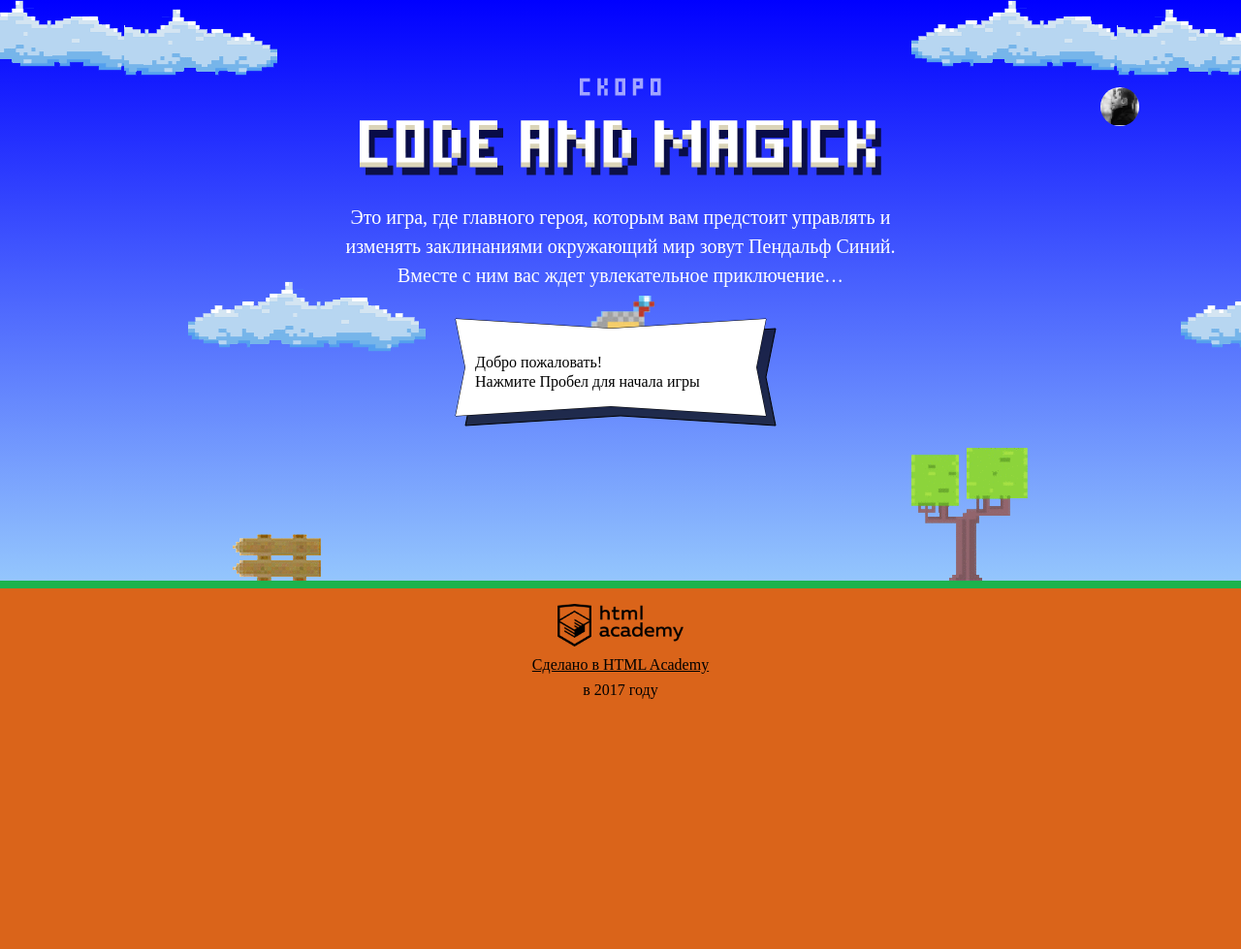
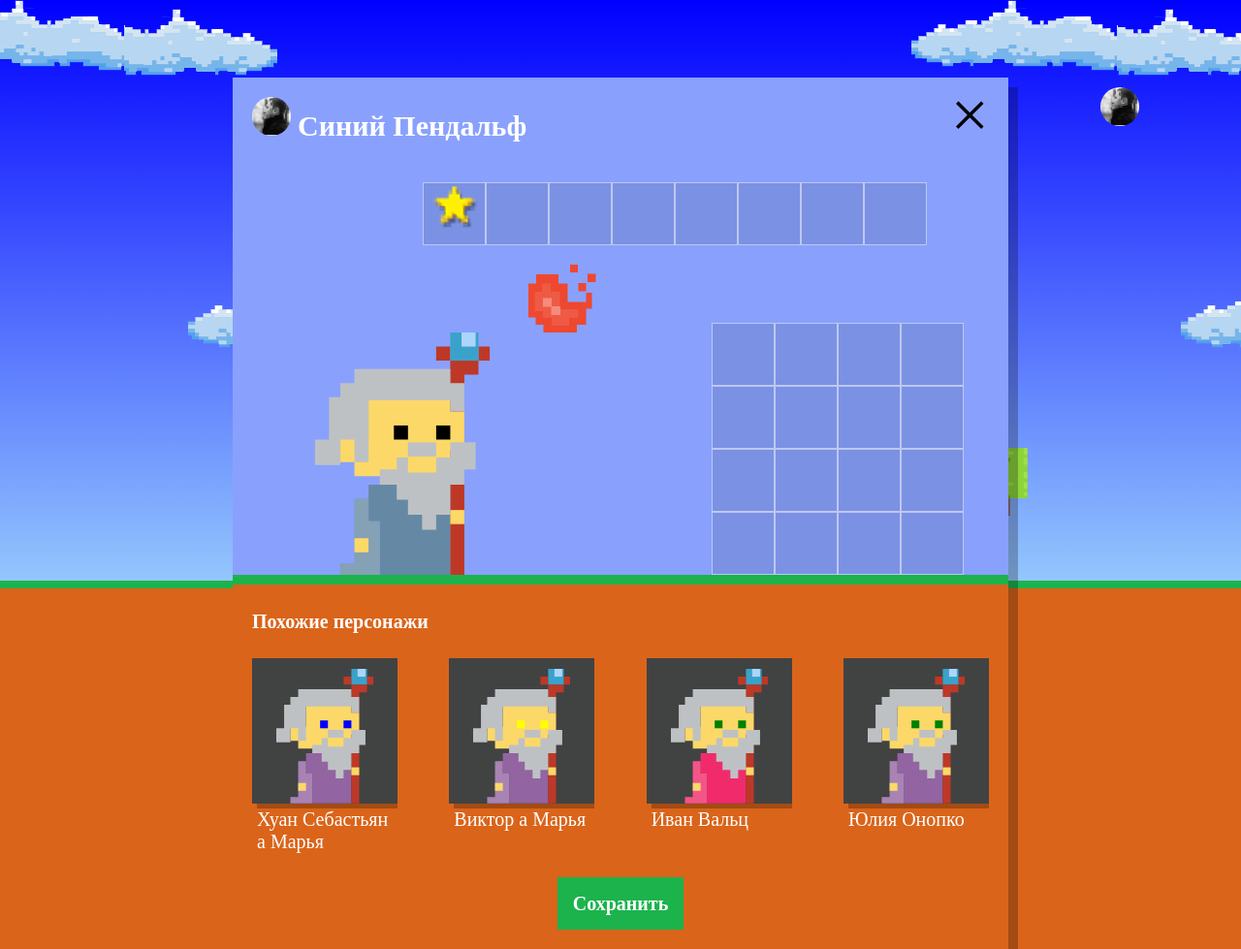
Before and after one commit to nanasanichi/381761-code-and-magick-18, a website: page index.html in a window 1280 px wide. Shown: the whole page at 97% size. Before the commit the page ends 800 px from the top, so only its background shows below. Drawn offline with Linux system fonts and the light colour scheme; a web font is replaced by a local one.

Commit message:
Учебный проект: нас орда

```diff
--- a/index.html
+++ b/index.html
@@ -201,6 +201,7 @@
       return height / 3 - getWizardHeight();
     };
 </script>
+<script src="js/setup.js"></script>
 <script src="js/game.js"></script>
 </body>
 </html>
--- /dev/null
+++ b/js/setup.js
@@ -0,0 +1,55 @@
+'use strict';
+
+var names = ['Иван', 'Хуан Себастьян', 'Мария', 'Кристоф', 'Виктор', 'Юлия', 'Люпита', 'Вашингтон'];
+var surnames = ['а Марья', 'Верон', 'Мирабелла', 'Вальц', 'Онопко', 'Топольницкая', 'Нионго', 'Ирвинг'];
+var coatColors = ['rgb(101, 137, 164)', 'rgb(241, 43, 107)', 'rgb(146, 100, 161)', 'rgb(56, 159, 117)', 'rgb(215, 210, 55)', 'rgb (0, 0, 0)'];
+var eyeColors = ['black', 'red', 'blue', 'yellow', 'green'];
+var wizardCount = 4;
+
+var similarWizardTemplate = document.querySelector('#similar-wizard-template');
+var setupSimilarItem = similarWizardTemplate.content.querySelector('.setup-similar-item');
+
+var getRandomNumber = function (min, max) {
+  return Math.floor(Math.random() * (max - min + 1) + min);
+};
+
+var getRandomWizard = function () {
+  var wizard = [];
+  for (var i = 0; i < wizardCount; i++) {
+    var wizardName = names[getRandomNumber(0, names.length - 1)] + ' ' + surnames[getRandomNumber(0, surnames.length - 1)];
+    var coatColor = coatColors[getRandomNumber(0, coatColors.length - 1)];
+    var eyeColor = eyeColors[getRandomNumber(0, eyeColors.length - 1)];
+    wizard[i] = {
+      name: wizardName,
+      coat: coatColor,
+      eyes: eyeColor
+    };
+  }
+  return wizard;
+};
+
+var renderWizard = function (wizard) {
+  var wizardElement = setupSimilarItem.cloneNode(true);
+
+  wizardElement.querySelector('.setup-similar-label').textContent = wizard.name;
+  wizardElement.querySelector('.wizard-coat').style.fill = wizard.coat;
+  wizardElement.querySelector('.wizard-eyes').style.fill = wizard.eyes;
+
+  return wizardElement;
+};
+
+var renderMoreWizards = function () {
+  var fragment = document.createDocumentFragment();
+  var wizards = getRandomWizard(names, surnames, coatColors, eyeColors);
+  for (var i = 0; i < wizardCount; i++) {
+    fragment.appendChild(renderWizard(wizards[i]));
+  }
+  var similarListElement = userDialog.querySelector('.setup-similar-list');
+  similarListElement.appendChild(fragment);
+};
+
+var userDialog = document.querySelector('.setup');
+userDialog.classList.remove('hidden');
+var wizardDialog = document.querySelector('.setup-similar');
+wizardDialog.classList.remove('hidden');
+renderMoreWizards();
```
